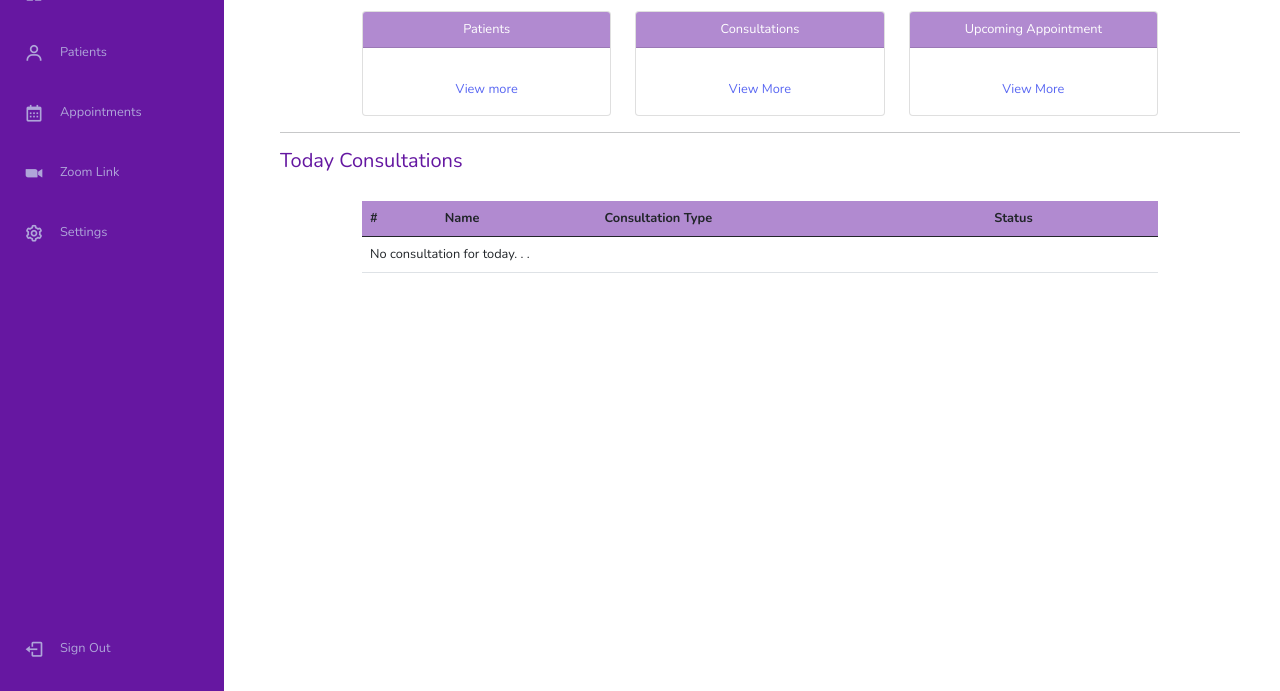
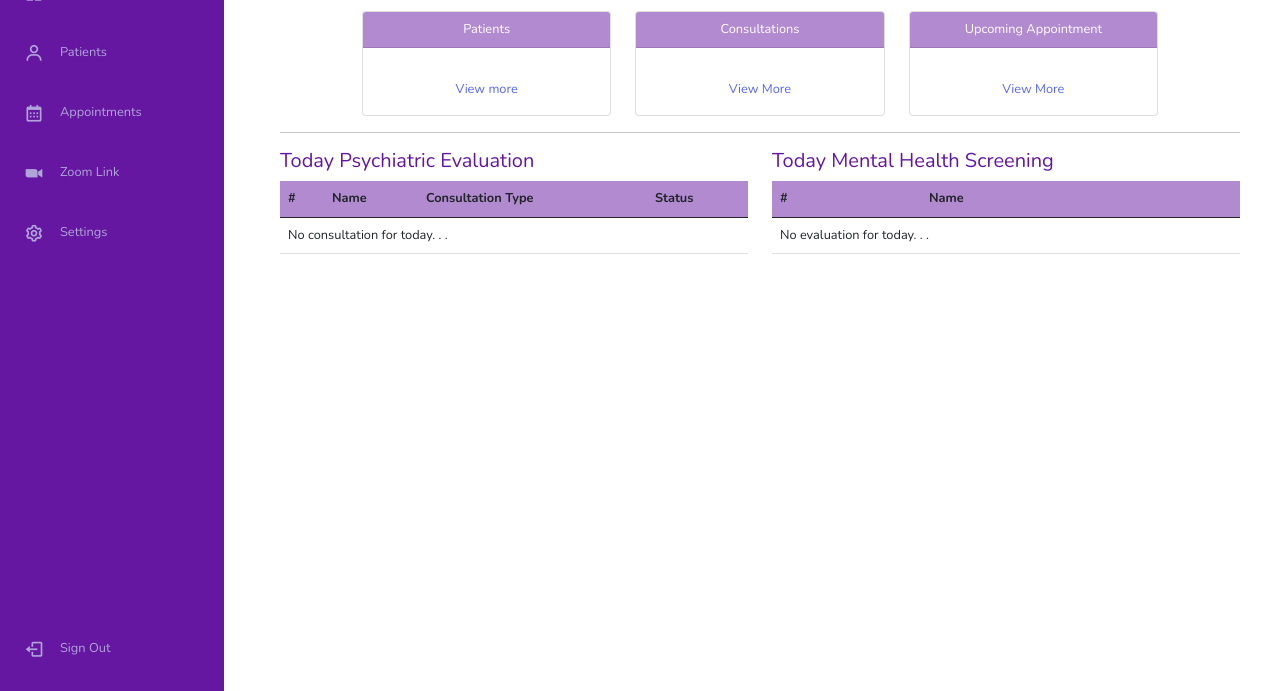
Before and after one commit to poliam/teleconsult_DOST_2023, a Django app: template Teleconsult/templates/dashboard.html in a window 1280 px wide. Shown: the part 109-800 px from the top of the page. Run offline with Django 3.2, Linux system fonts and the light colour scheme; the template is opened without the code that fills it, so the values that code supplies are empty.

Commit message:
update admin dashboard

```diff
--- a/Teleconsult/templates/dashboard.html
+++ b/Teleconsult/templates/dashboard.html
@@ -236,11 +236,9 @@
 			</div>
 		</div>
 	{% else %}
-		<h5 style="color: #6417A1;">Today Consultations</h5>
-		<br/>
-		<div class="row ">
-			<div class="col-sm-1"></div>
-			<div class="col-sm-10">
+		<div class="row">
+			<div class="col-sm-6">
+				<h5 style="color: #6417A1;">Today Psychiatric Evaluation</h5>
 				<table class="table table-hover">
 				  	<thead style="background-color: #6417A180;">
 				    	<tr>
@@ -255,12 +253,7 @@
 							<tr>
 								<td>{{ forloop.counter }}</td>
 								<td>
-									{% if group_type == "Doctor" or group_type == "Nurse" %}
 									<a href="{% url 'EditConsultation' consultation.pk %}" style="text-decoration:none; color:#6417A1; font-weight: 700;">
-	    							{% else %}
-	    								<a href="{% url 'PatientDetailed' consultation.details.pk %}" style="text-decoration:none; color:#6417A1; font-weight: 700;">
-	    							{% endif %}
-
     							{{ consultation.details.last_name|capfirst }}, {{ consultation.details.first_name|capfirst }} {{ consultation.details.middle_name|capfirst }}
 									</a>
 								</td>
@@ -281,7 +274,33 @@
 				  	</tbody>
 				</table>
 			</div>
-			<div class="col-sm-1"></div>
+			<div class="col-sm-6">
+				<h5 style="color: #6417A1;">Today Mental Health Screening</h5>
+				<table class="table table-hover">
+				  	<thead style="background-color: #6417A180;">
+				    	<tr>
+				      		<th scope="col">#</th>
+				      		<th scope="col">Name</th>
+				    	</tr>
+				  	</thead>
+				  	<tbody>
+				  		{% for evaluation in today_evaluation %}
+							<tr>
+								<td>{{ forloop.counter }}</td>
+								<td>
+									<a href="{% url 'PatientDetailed' evaluation.details.pk %}" style="text-decoration:none; color:#6417A1; font-weight: 700;">
+									{{ evaluation.details.last_name|capfirst }}, {{ evaluation.details.first_name|capfirst }} {{ evaluation.details.middle_name|capfirst }}
+									</a>
+								</td>
+							</tr>
+						{% empty %}
+							<tr>
+								<td colspan="4">No evaluation for today. . .</td>
+							</tr>
+						{% endfor %}
+				  	</tbody>
+				</table>
+			</div>
 		</div>
 	{% endif %}
 </div>
```
Lines whose indentation alone changed are shown as unchanged.
